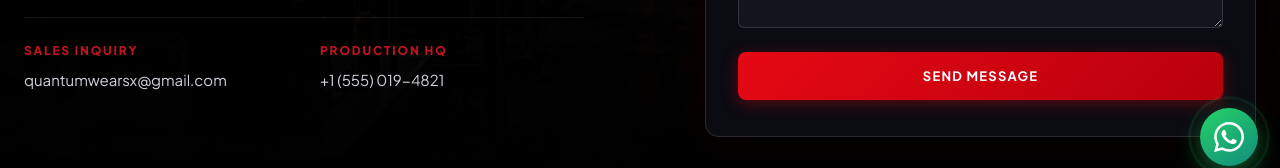
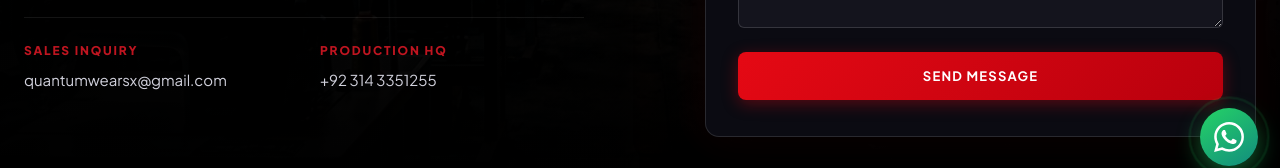
Before and after one commit to devdevcipator-arch/quantumwearsx, a Next.js app: page /contact in a window 1280 px wide. Shown: the part 612-780 px from the top of the page. Built offline with nearby package versions, Linux system fonts and the light colour scheme; no server answers; a web font is replaced by a local one.

Commit message:
fix(whatsapp): set official WhatsApp contact number to +92 314 3351255 across site

```diff
--- a/app/components/CallToAction.tsx
+++ b/app/components/CallToAction.tsx
@@ -72,7 +72,7 @@ export default function CallToAction({ onOpenQuote }: CallToActionProps) {
           </button>
 
           <a
-            href="https://wa.me/15550194821?text=Hi%20QuantumWear%20X%2C%20I%20would%20like%20to%20discuss%20custom%20manufacturing%20and%20production."
+            href="https://wa.me/923143351255?text=Hi%20QuantumWear%20X%2C%20I%20would%20like%20to%20discuss%20custom%20manufacturing%20and%20production."
             target="_blank"
             rel="noopener noreferrer"
             className="cta-whatsapp-pill-button"
--- a/app/components/ContactHero.tsx
+++ b/app/components/ContactHero.tsx
@@ -61,8 +61,8 @@ export default function ContactHero() {
             </div>
             <div>
               <p className="contact-info-label">Production HQ</p>
-              <a href="tel:+15550194821" className="contact-info-value">
-                +1 (555) 019-4821
+              <a href="tel:+923143351255" className="contact-info-value">
+                +92 314 3351255
               </a>
             </div>
           </div>
--- a/app/components/FloatingWhatsApp.tsx
+++ b/app/components/FloatingWhatsApp.tsx
@@ -1,6 +1,6 @@
 "use client";
 
-const WHATSAPP_NUMBER = "15550194821";
+const WHATSAPP_NUMBER = "923143351255";
 const WHATSAPP_MESSAGE = encodeURIComponent(
   "Hi QuantumWear X, I would like to discuss a custom manufacturing inquiry."
 );
--- a/app/components/Footer.tsx
+++ b/app/components/Footer.tsx
@@ -94,7 +94,7 @@ export default function Footer() {
                 Global Supply Chain & Logistics Hub
               </p>
               <p>
-                <strong>Phone:</strong> +1 (555) 019-4821
+                <strong>Phone:</strong> +92 314 3351255
               </p>
               <p>
                 <strong>Email:</strong>{" "}
--- a/app/layout.tsx
+++ b/app/layout.tsx
@@ -107,7 +107,7 @@ const rootStructuredData = {
       description:
         "Global B2B custom apparel, sportswear, streetwear, leather goods, and bags manufacturer based in Sialkot, Pakistan.",
       email: "quantumwearsx@gmail.com",
-      telephone: "+1-555-019-4821",
+      telephone: "+92-314-3351255",
       address: {
         "@type": "PostalAddress",
         streetAddress: "14 Industrial Avenue",
--- a/app/product/[slug]/ProductDetailView.tsx
+++ b/app/product/[slug]/ProductDetailView.tsx
@@ -425,7 +425,7 @@ export default function ProductDetailView({ product: initialProduct }: ProductDe
                     Submit Another Inquiry
                   </button>
                   <a
-                    href={`https://wa.me/15550194821?text=${whatsappMessage}`}
+                    href={`https://wa.me/923143351255?text=${whatsappMessage}`}
                     target="_blank"
                     rel="noopener noreferrer"
                     className="product-quote-whatsapp-btn"
@@ -582,7 +582,7 @@ export default function ProductDetailView({ product: initialProduct }: ProductDe
                   </button>
 
                   <a
-                    href={`https://wa.me/15550194821?text=${whatsappMessage}`}
+                    href={`https://wa.me/923143351255?text=${whatsappMessage}`}
                     target="_blank"
                     rel="noopener noreferrer"
                     className="product-quote-whatsapp-pill"
```
